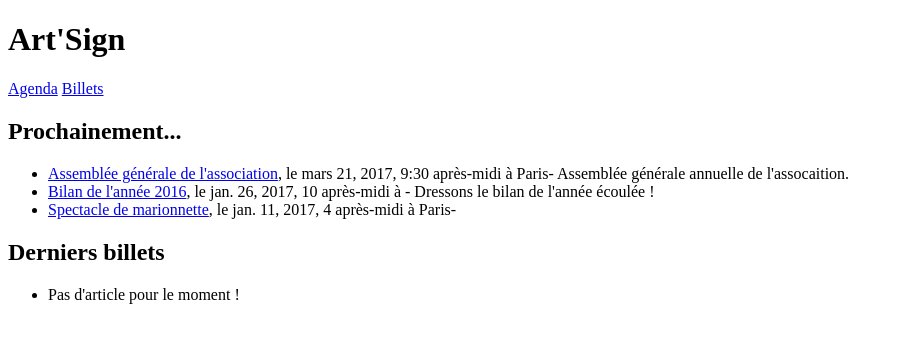
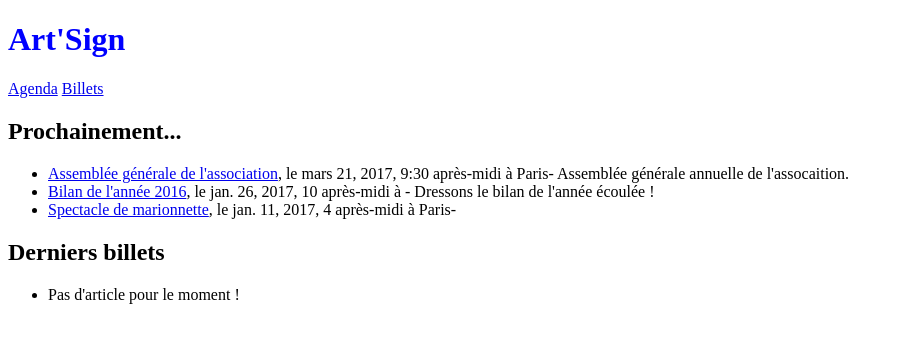
Before and after one commit to Dargie/Art-Sign, a Django app: template templates/pages/home.html in a window 1280 px wide. Shown: the top 343 px of the page, without its empty margins (0-903 px from the left). Run offline with Django 3.2, Linux system fonts and the light colour scheme; the template is opened without the code that fills it: values that come from a table or form of the project are taken from there, others are empty; data comes from the database, SQL or seed files in the repository; style sheets or scripts are compiled from the project's sources; parts of the project's set-up code (start-up, migrations or seed data) failed here and were passed over.

Commit message:
Mise en place du style

```diff
--- /dev/null
+++ b/public/scss/main.scss
@@ -0,0 +1,3 @@
+h1 {
+	color: blue;
+}
--- a/templates/base.html
+++ b/templates/base.html
@@ -6,6 +6,7 @@
     <meta charset="UTF-8">
     <title>Art'Sign</title>
     <link rel="icon" type="images/jpeg" href="{% static 'img/logo.jpg' %}"/>
+    <link rel="stylesheet" type="text/css" href="{% static 'css/style.css' %}"/>
 </head>
 <body>
 
```
